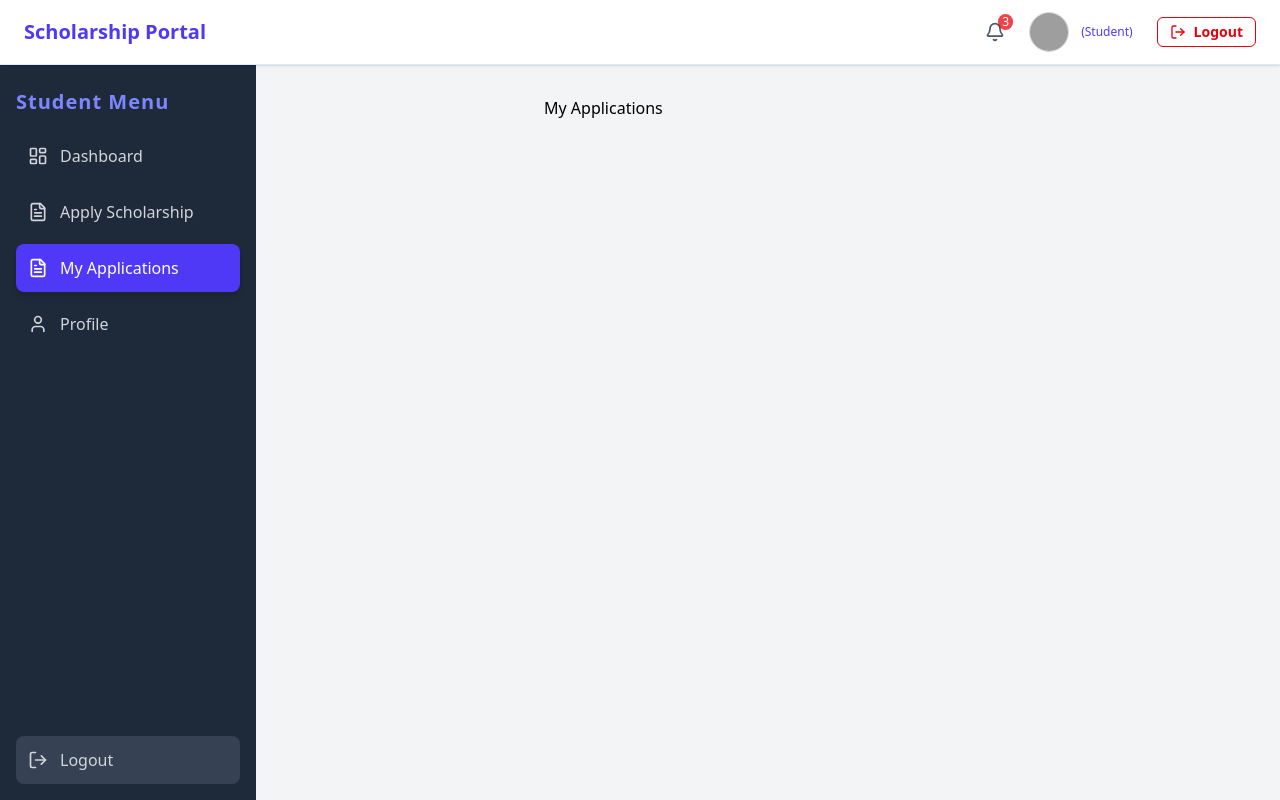
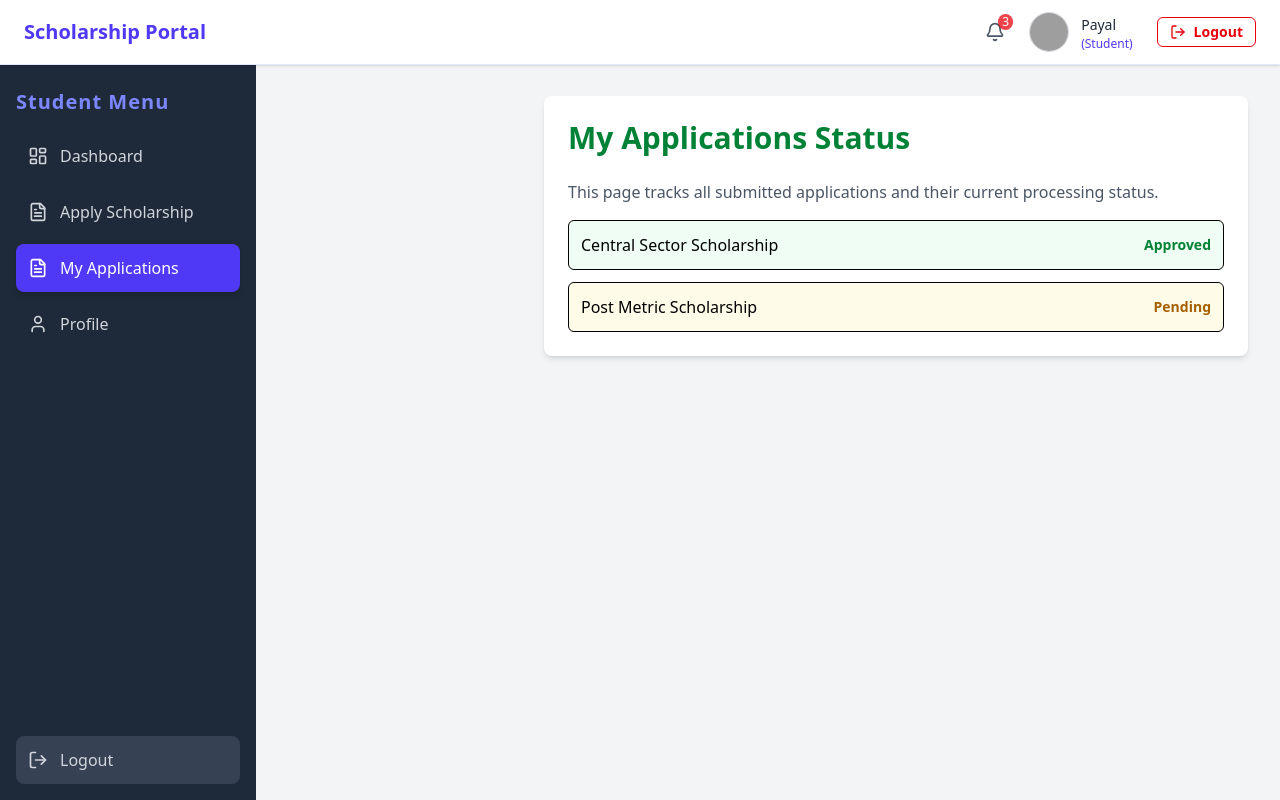
Before and after one commit to payal-meena/Scholarship-management-system, a React (Vite) app in the folder client/: page /student-dashboard/my-applications in a window 1280 px wide. Built offline with nearby package versions, Linux system fonts and the light colour scheme; grey boxes are pictures that could not be loaded.

Commit message:
student dashboard pages

```diff
--- a/client/src/App.jsx
+++ b/client/src/App.jsx
@@ -11,6 +11,9 @@ import LandingPage from "./pages/LandingPage";
 import StudentLogin from "./pages/StudentLogin";
 import StudentSignupPage from "./pages/StudentSignupPage";
 import AdminLogin from "./pages/AdminLogin";
+import ApplyScholarshipPage from "./pages/student/ApplyScholarshipPage";
+import MyApplicationsPage from "./pages/student/MyApplicationsPage";
+import ProfilePage from "./pages/student/ProfilePage";
 
 const getCurrentView = (pathname) => {
   if(pathname === '/') {
@@ -66,9 +69,10 @@ const App = () => {
         <Route path="/admin-login" element={<AdminLogin />} />
 
         <Route path="/student-dashboard/*" element={<StudentLayout />}>
-          <Route path="apply" element={<h2>Apply Scholarship </h2>} />
-          <Route path="my-applications" element={<h2>My Applications</h2>} />
-          <Route path="profile" element={<h2>Profile</h2>} />
+          <Route path="apply" element={<ApplyScholarshipPage />} />
+          <Route path="my-applications" element={<MyApplicationsPage />} />
+          <Route path="profile" element={<ProfilePage />} />
+          <Route index element={<ApplyScholarshipPage />} />
         </Route>
 
         <Route path="/admin-dashboard/*" element={<AdminLayout />}>
--- a/client/src/Layout/StudentLayout.jsx
+++ b/client/src/Layout/StudentLayout.jsx
@@ -24,6 +24,7 @@ const StudentLayout = () => {
         role="Student"
         toggleSidebar={() => setIsSidebarOpen(!isSidebarOpen)}
         onLogout={handleLogout}
+        name="Payal"
       />
 
       <div className="flex flex-1 pt-16 min-h-screen">
--- a/client/src/components/DashboardNavbar.jsx
+++ b/client/src/components/DashboardNavbar.jsx
@@ -1,7 +1,7 @@
 import React from "react";
 import { Menu, Bell, LogOut } from "lucide-react";
 
-const DashboardNavbar = ({ role , toggleSidebar , onLogout }) => {
+const DashboardNavbar = ({ role , toggleSidebar , onLogout , name}) => {
   const profileImageurl = "https://img.freepik.com/premium-vector/default-avatar-profile-icon-social-media-user-image-gray-avatar-icon-blank-profile-silhouette-vector-illustration_561158-3383.jpg"
 
   return (
@@ -29,7 +29,7 @@ const DashboardNavbar = ({ role , toggleSidebar , onLogout }) => {
           className="w-8 h-8 sm:w-10 sm:h-10 rounded-full border border-gray-300" />
 
           <div className="hidden sm:block">
-              {/* <span></span> */}
+               <span className="font-medium text-gray-800 text-sm">{name || 'User'}</span>
               <span className="block text-xs font-medium text-indigo-600">({role})</span>
           </div>
         </div>
--- a/client/src/components/SideBar.jsx
+++ /dev/null
@@ -1,49 +0,0 @@
-import React from "react";
-
-const SideBar = ({ role = "student", active, setActive }) => {
-  const studentMenu = [
-    { key: "apply", label: "Apply Scholarship" },
-    { key: "my-applications", label: "My Applications" },
-    { key: "profile", label: "Profile" },
-  ];
-
-  const adminMenu = [
-    { key: "manage-students", label: "Manage Students" },
-    { key: "manage-scholarships", label: "Manage Scholarships" },
-    { key: "manage-applications", label: "Manage Appllications" },
-    { key: "profile", label: "Admin Profile" },
-  ];
-
-  const menu = role === "admin" ? adminMenu : studentMenu;
-  return (
-    <aside className="w-64 bg-blue-600 text-white">
-      <div className="p-6 font-bold text-lg border-b border-blue-500">
-        {role === "admin" ? "Admin Dashboard" : "Student Dashboard"}
-      </div>
-
-      <nav className="px-4 py-6 space-y-4">
-        {menu.map((item) => (
-          <button
-            key={item.key}
-            onClick={() => setActive(item.key)}
-            className={`block w-full text-left px-4 py-2 rounded hover:bg-blue-500 transition ${
-              active === item.key ? "bg-blue-500 font-semibold" : ""
-            }`}
-          >
-            {item.label}
-          </button>
-        ))}
-
-        <div className="absolute bottom-6 left-0 w-64 px-4">
-          <button
-            className="block w-full text-left px-4 py-2 rounded bg-red-600 hover:bg-red-700 transition"
-          >
-            Logout
-          </button>
-        </div>
-      </nav>
-    </aside>
-  );
-};
-
-export default SideBar;
--- /dev/null
+++ b/client/src/pages/student/ApplyScholarshipPage.jsx
@@ -0,0 +1,17 @@
+import React from 'react'
+
+const ApplyScholarshipPage = () => {
+  return (
+    <div className='bg-white p-6 rounded-lg shadow-md'>
+        <h2 className='text-3xl font-bold text-indigo-700 mb-6'>Apply for Scholarships</h2>
+        <p className='text-gray-600 mb-4'>Fill out the scholarship application form to apply for scholarships.</p>
+        <div className='border border-indigo-200 p-4 rounded-md'>
+          <h3 className='text-lg font-semibold'>Scholarship Name : Central Sector 2025-26</h3>
+          <p>Deadline: October 31 2025</p>
+          <button className='mt-2 bg-indigo-500 text-white px-4 py-2 cursor-pointer rounded hover:bg-indigo-600'>Start Application</button>
+        </div>
+    </div>
+  );
+};
+
+export default ApplyScholarshipPage
--- /dev/null
+++ b/client/src/pages/student/MyApplicationsPage.jsx
@@ -0,0 +1,24 @@
+import React from 'react'
+
+const MyApplicationsPage = () => {
+  return (
+    <div className='bg-white p-6 rounded-lg shadow-md'>
+        <h2 className='text-3xl font-bold text-green-700 mb-6'>My Applications Status</h2>
+        <p className='text-gray-600 mb-4'>This page tracks all submitted applications and their current processing status.
+</p>
+
+        <ul className='space-y-3'>
+            <li className='p-3 border rounded-md flex justify-between items-center bg-green-50'>
+                <span className='font-medium'>Central Sector Scholarship</span>
+                <span className='text-sm text-green-700 font-semibold'>Approved</span>
+            </li>
+            <li className='p-3 border rounded-md flex justify-between items-center bg-yellow-50'>
+                <span className='font-medium'>Post Metric Scholarship</span>
+                <span className='text-sm text-yellow-700 font-semibold'>Pending</span>
+            </li>
+        </ul>
+    </div>
+  );
+};
+
+export default MyApplicationsPage
--- /dev/null
+++ b/client/src/pages/student/ProfilePage.jsx
@@ -0,0 +1,22 @@
+import React from 'react'
+
+const ProfilePage = () => {
+  return (
+    <div className="bg-white p-6 rounded-lg shadow-md">
+        <h2 className='text-3xl font-bold text-gray-700 mb-6'>My profile & Documents</h2>
+        <div className='space-y-4'>
+            <div className='p-4 border rounded-md'>
+                <h3 className='text-lg font-semibold'>Personal Information</h3>
+                <p className='text-gray-600'>Name: Payal | Email: student@example.com</p>
+            </div>
+            <div className='p-4 border rounded-md'>
+                <h3 className='text-lg font-semibold'>Academic Documents</h3>
+                <p className='text-gray-600'>Transcripts, Recommendation Letters, etc. </p>
+            </div>
+            <button className='bg-indigo-500 text-white px-4 py-2 cursor-pointer rounded hover:bg-indigo-600'>Edit Profile</button>
+        </div>
+    </div>
+  )
+}
+
+export default ProfilePage
```
